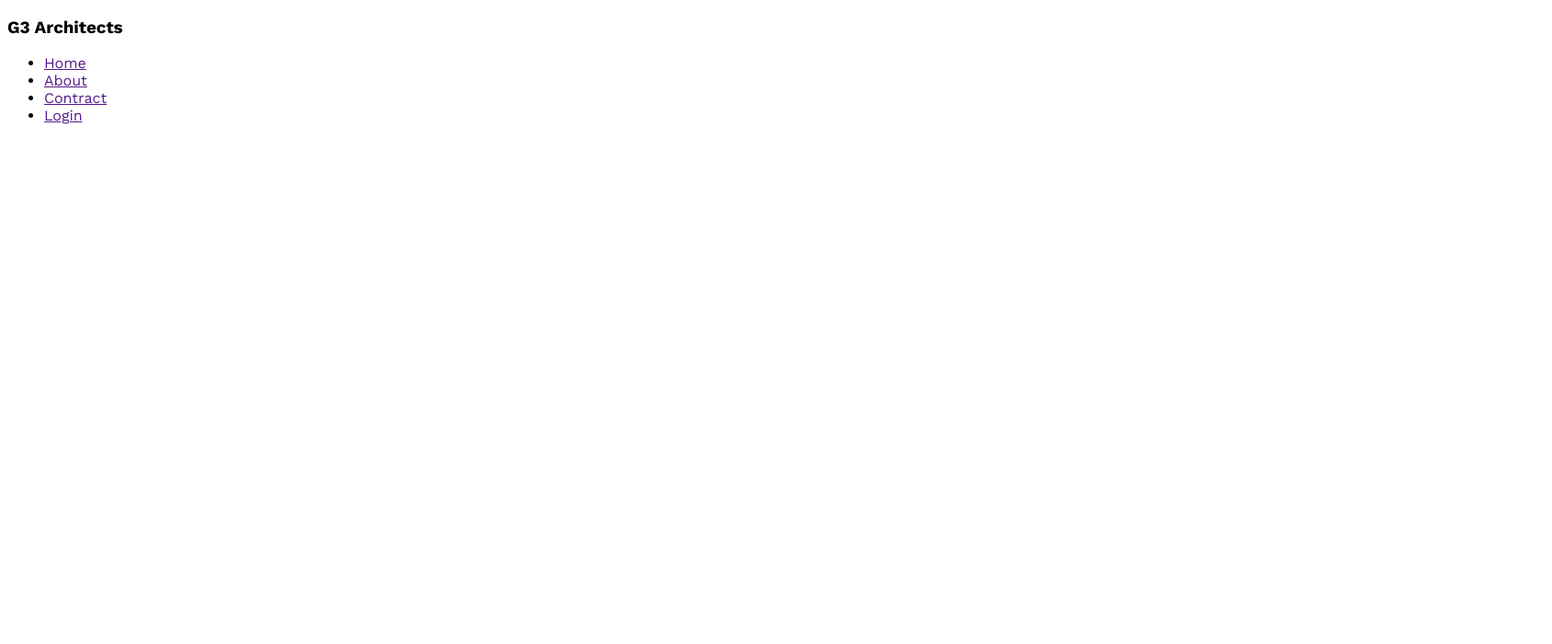
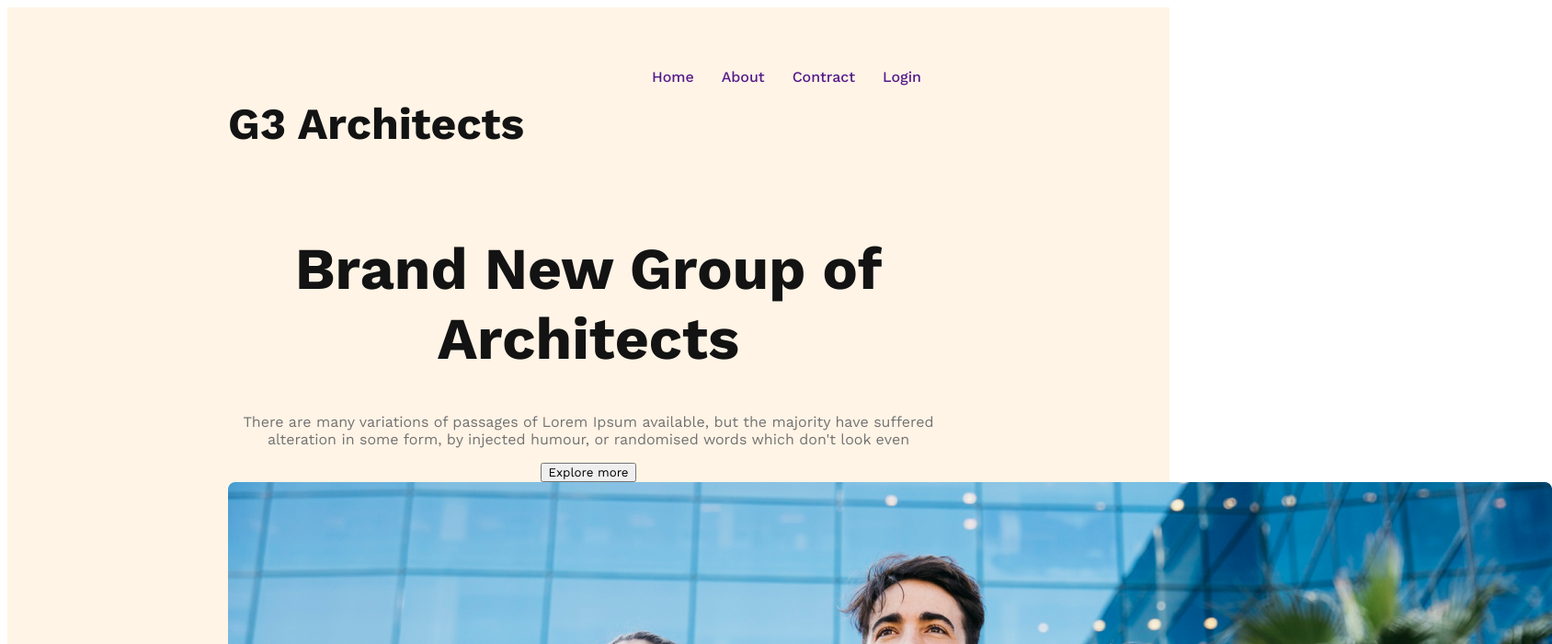
Before and after one commit to emon012222/g3-architect-website, a plain HTML site: page index.html in a window 1280 px wide. Shown: the top 700 px of the page at 92% size, 1688 px wide, since content can reach past the window. Drawn offline with nearby package versions, Linux system fonts and the light colour scheme.

Commit message:
banner content added

```diff
--- a/index.html
+++ b/index.html
@@ -1,15 +1,17 @@
 <!DOCTYPE html>
 <html lang="en">
+
 <head>
     <meta charset="UTF-8">
     <meta name="viewport" content="width=device-width, initial-scale=1.0">
     <title>Document</title>
     <link rel="stylesheet" href="styles/architect.css">
 </head>
+
 <body>
     <header>
         <nav>
-            <h3>G3 Architects</h3>
+            <h3 class="nav-tittle">G3 Architects</h3>
             <ul>
                 <li><a href="">Home</a></li>
                 <li><a href="">About</a></li>
@@ -17,6 +19,17 @@
                 <li><a href="">Login</a></li>
             </ul>
         </nav>
+        <div class="banner">
+            <div class="banner-content">
+                <h1 class="banner-tittle">Brand New Group of Architects
+                </h1>
+                <p class="banner-description">There are many variations of passages of Lorem Ipsum available, but the
+                    majority have suffered alteration in some form, by injected humour, or randomised words which don't
+                    look even</p>
+                <button class="btn-primary">Explore more</button>
+            </div>
+            <img src="images/banner.png" alt="">
+        </div>
     </header>
     <main>
 
@@ -26,4 +39,5 @@
     </footer>
 
 </body>
+
 </html>
--- a/styles/architect.css
+++ b/styles/architect.css
@@ -1,7 +1,51 @@
 /* work sans font from google fonts */
 
 @import url('https://fonts.googleapis.com/css2?family=Work+Sans:wght@400;500;600;700;800&display=swap');
-
+/* shared style */
 *{
     font-family: 'Work Sans', sans-serif;
 }
+/* header styles */
+header{
+    background: rgba(255, 144, 14, 0.10);
+    padding: 50px 240px;
+}
+nav{
+    display: flex;
+    justify-content: space-between;
+}
+.nav-tittle{
+    font-size: 3rem;
+    font-weight: 700;
+    color: var(--dark-01, #131313);
+}
+nav > ul{
+    display: flex;
+}
+
+nav li{
+    list-style: none;
+    margin-right: 30px;
+    font-weight: 500;
+    font-size: 1rem;
+
+}
+nav li a{
+    text-decoration:none ;
+    Home About Contact Us Login
+color: var(--dark-02, #424242);
+}
+/* banner styles */
+.banner-content{
+    max-width: 800px;
+    text-align: center;
+    margin: 0 auto;
+}
+.banner-tittle{
+     font-size: 4rem;
+     font-weight: 700;
+     color: #131313;
+}
+.banner-description{
+    color: #727272;
+}
```
